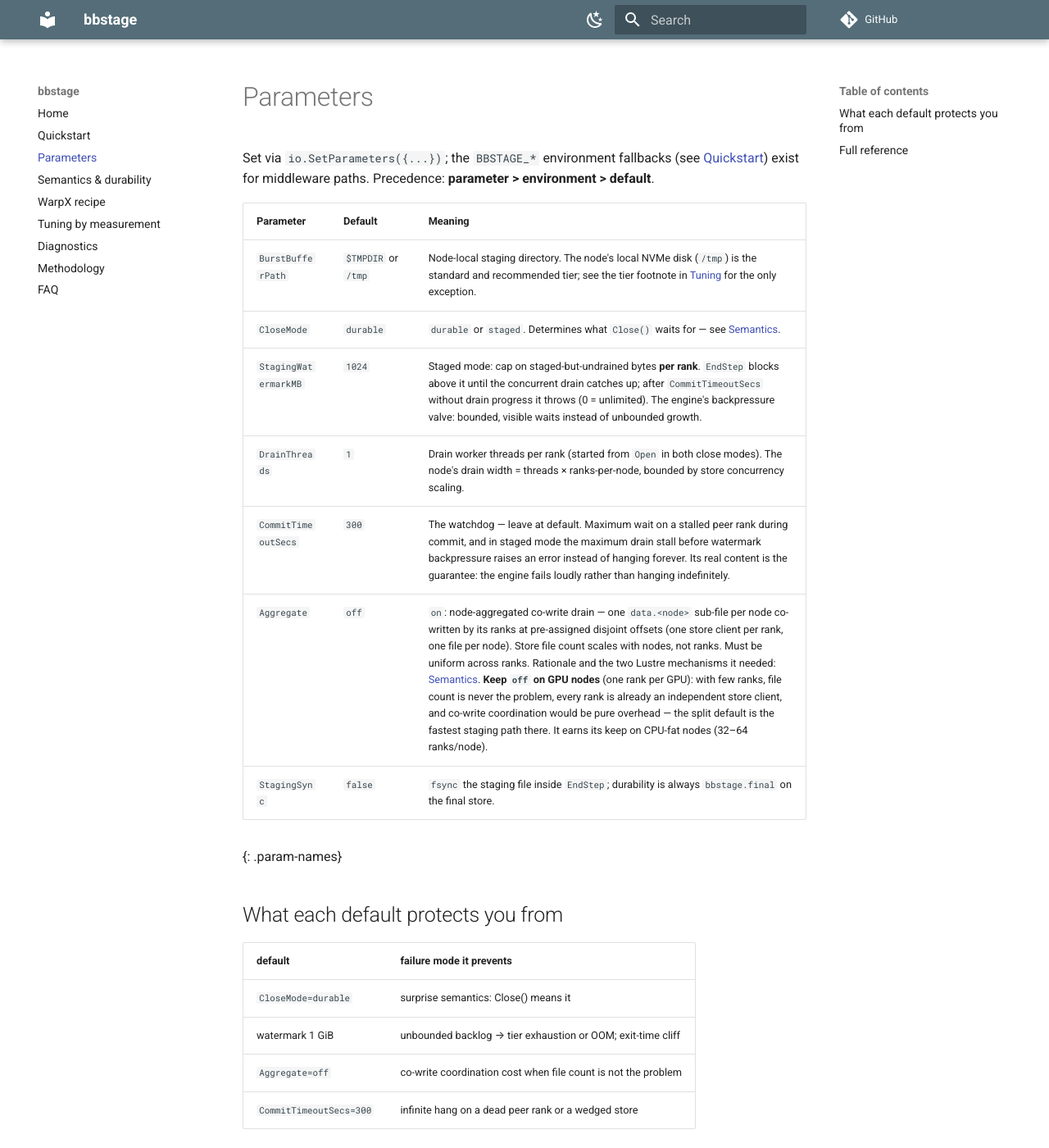
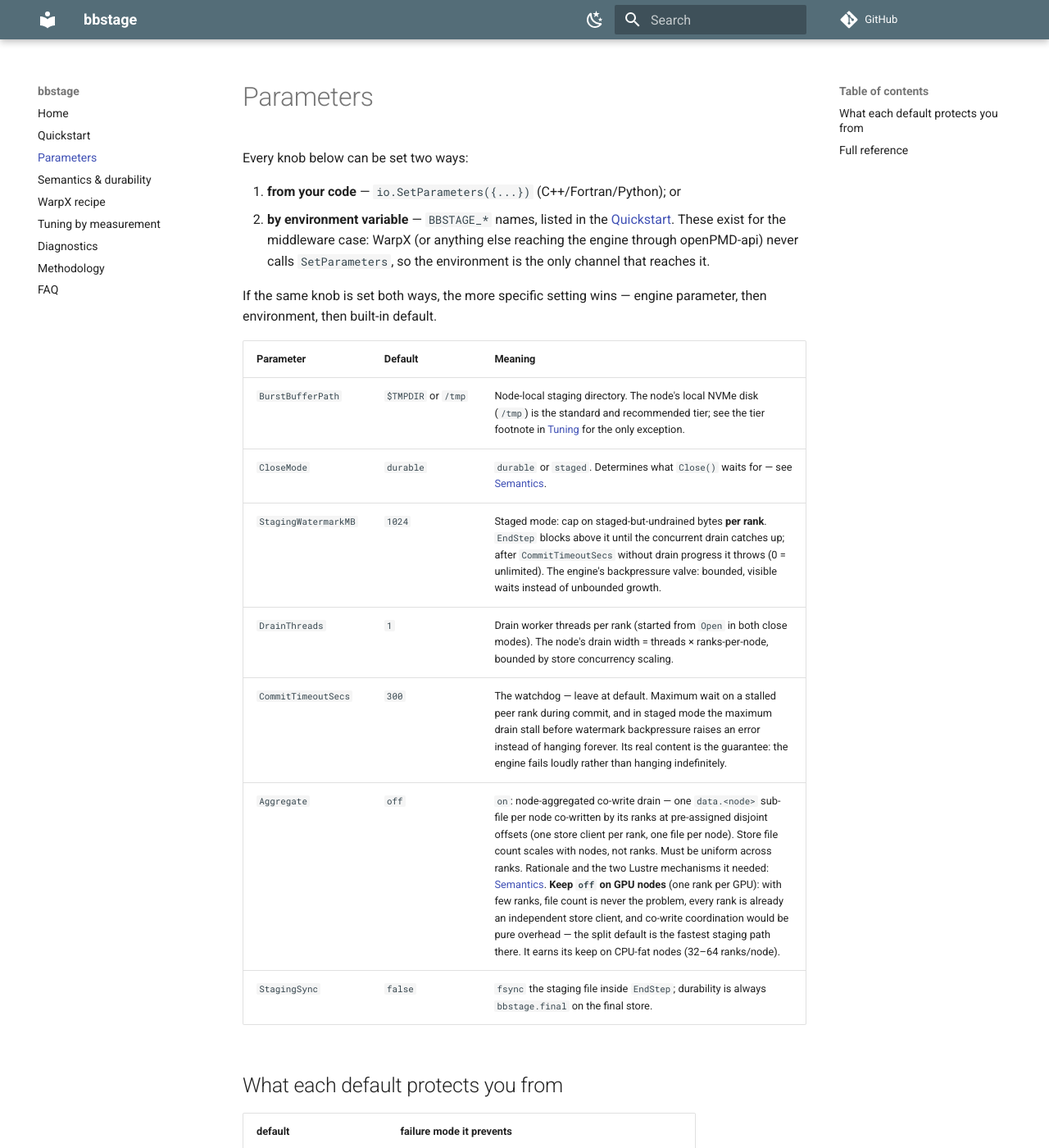
Before and after one commit to denisbertini/bbstage-docs, an MkDocs documentation site: the page built from docs/parameters.md, in a window 1280 px wide and 1400 px high. Shown: the whole window at 82% size. Built offline with MkDocs 1.6.1 and Material for MkDocs 9.7.7, drawn with Linux system fonts in a browser that asks for light colours; comment, search, counter and statistics services are not loaded; some of the changed text lies outside the part shown.

Commit message:
docs: repair the parameter-table CSS binding (param-names leaked as text)
the attr_list {: .param-names} syntax is not supported on markdown
tables: it rendered as visible text and never classed the table, so
the nowrap CSS never bound (and a global overflow-wrap:anywhere net
actively allowed identifier columns to shrink -> clipping)
- use the supported mechanism: md_in_html extension, tables wrapped in
  <div class=param-names markdown=1>; CSS rewrites to that scoping
  (first two columns nowrap, description absorbs the rest)
- leaked lines removed from parameters.md (2) and quickstart.md (1)
- parameters intro rewritten plainly: two ways to set a knob, why the
  env channel exists (middleware), and the precedence rule in words
- full-reference footer now points at the fork's BBSTAGE.md + rst

```diff
--- a/docs/parameters.md
+++ b/docs/parameters.md
@@ -1,8 +1,18 @@
 # Parameters
 
-Set via `io.SetParameters({...})`; the `BBSTAGE_*` environment fallbacks
-(see [Quickstart](quickstart.md)) exist for middleware paths. Precedence:
-**parameter > environment > default**.
+Every knob below can be set two ways:
+
+1. **from your code** — `io.SetParameters({...})` (C++/Fortran/Python); or
+2. **by environment variable** — `BBSTAGE_*` names, listed in the
+   [Quickstart](quickstart.md). These exist for the middleware case:
+   WarpX (or anything else reaching the engine through openPMD-api)
+   never calls `SetParameters`, so the environment is the only channel
+   that reaches it.
+
+If the same knob is set both ways, the more specific setting wins —
+engine parameter, then environment, then built-in default.
+
+<div class="param-names" markdown="1">
 
 | Parameter | Default | Meaning |
 |---|---|---|
@@ -14,9 +24,11 @@ Set via `io.SetParameters({...})`; the `BBSTAGE_*` environment fallbacks
 | `Aggregate` | `off` | `on`: node-aggregated co-write drain — one `data.<node>` sub-file per node co-written by its ranks at pre-assigned disjoint offsets (one store client per rank, one file per node). Store file count scales with nodes, not ranks. Must be uniform across ranks. Rationale and the two Lustre mechanisms it needed: [Semantics](semantics.md#aggregate). **Keep `off` on GPU nodes** (one rank per GPU): with few ranks, file count is never the problem, every rank is already an independent store client, and co-write coordination would be pure overhead — the split default is the fastest staging path there. It earns its keep on CPU-fat nodes (32–64 ranks/node). |
 | `StagingSync` | `false` | `fsync` the staging file inside `EndStep`; durability is always `bbstage.final` on the final store. |
 
-{: .param-names}
+</div>
 
 ## What each default protects you from
+
+<div class="param-names" markdown="1">
 
 | default | failure mode it prevents |
 |---|---|
@@ -25,10 +37,13 @@ Set via `io.SetParameters({...})`; the `BBSTAGE_*` environment fallbacks
 | `Aggregate=off` | co-write coordination cost when file count is not the problem |
 | `CommitTimeoutSecs=300` | infinite hang on a dead peer rank or a wedged store |
 
-{: .param-names}
+</div>
 
 ## Full reference
 
-The complete protocol semantics and limitations live in the fork's user
-guide: [`docs/user_guide/source/engines/bbstage.rst`](https://github.com/denisbertini/ADIOS2)
+The complete engine reference — every accepted parameter including the
+dormant knobs, protocol semantics, and limitations — lives in the fork:
+[`BBSTAGE.md`](https://github.com/denisbertini/ADIOS2/blob/master/BBSTAGE.md)
+and the user guide
+([`engines/bbstage.rst`](https://github.com/denisbertini/ADIOS2/blob/master/docs/user_guide/source/engines/bbstage.rst)),
 alongside the engine source.
--- a/docs/stylesheets/extra.css
+++ b/docs/stylesheets/extra.css
@@ -1,13 +1,9 @@
-/* Parameter tables: keep the identifier column intact instead of
-   clipping long names (Material sets table code to nowrap by default,
-   so a wide "meaning" column squeezes the first one). */
-table.param-names td:first-child code,
-table.param-names th:first-child {
+/* Opt-in identifier tables (wrapped in <div class="param-names">):
+   keep the identifier columns on one line so long names like
+   StagingWatermarkMB are never clipped — the description column
+   absorbs all remaining width. */
+.param-names table th:first-child,
+.param-names table td:first-child,
+.param-names table td:nth-child(2) {
   white-space: nowrap;
 }
-
-/* Safety net everywhere else: let long inline code in tables wrap at
-   the cell edge rather than overflow silently. */
-.md-typeset table:not([class]) code {
-  overflow-wrap: anywhere;
-}
--- a/mkdocs.yml
+++ b/mkdocs.yml
@@ -29,6 +29,7 @@ theme:
 markdown_extensions:
   - admonition
   - attr_list
+  - md_in_html
   - tables
   - toc:
       permalink: true
```
Also changed, not shown: docs/quickstart.md (+3 -1 lines).
